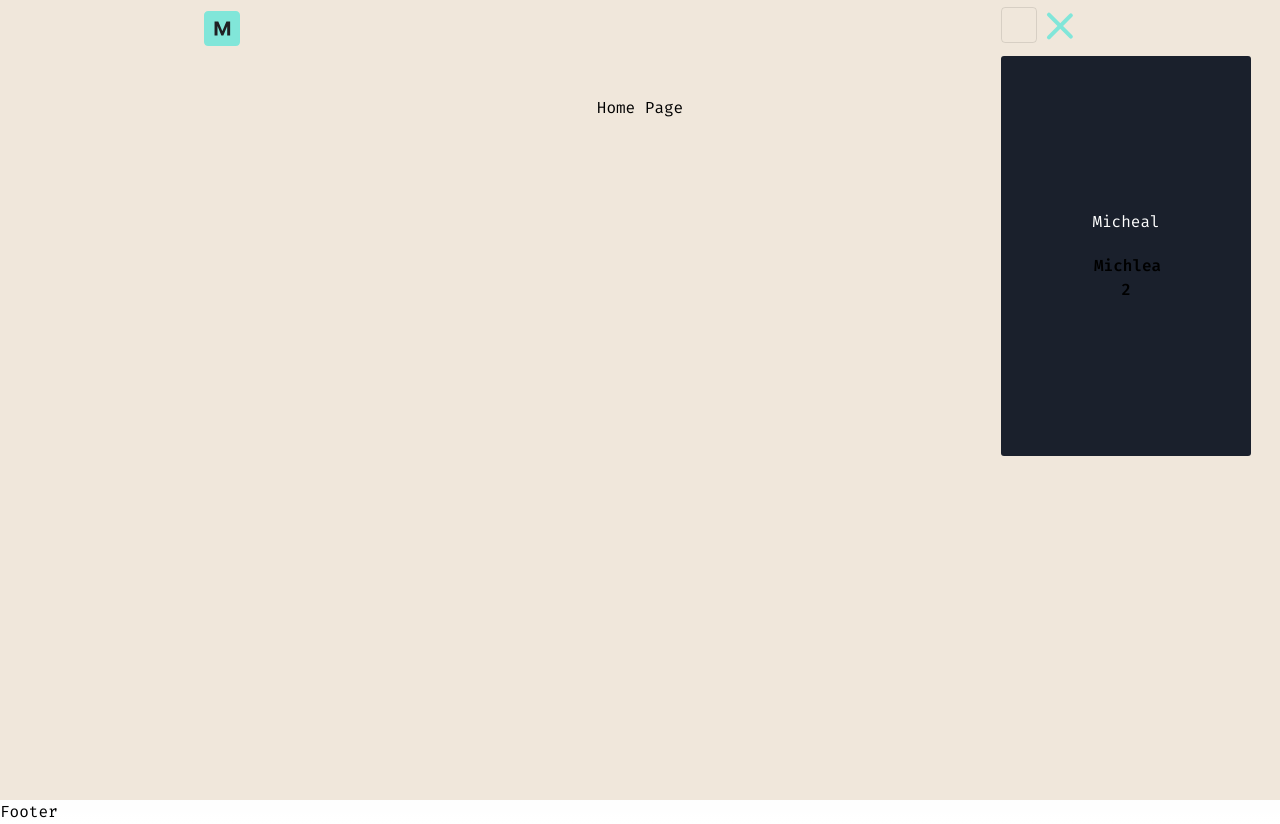
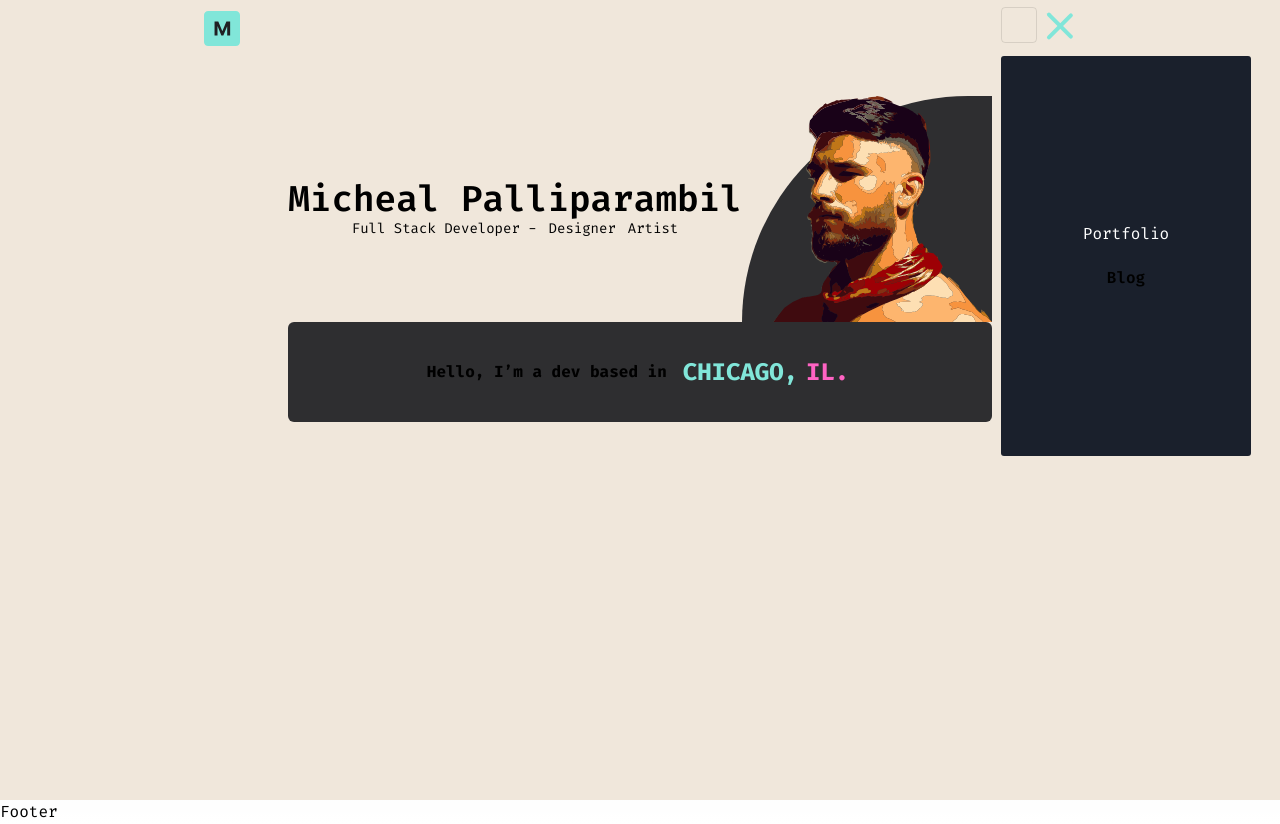
Before and after one commit to mike-rambil/Old_Portfolio_version.2, a Next.js app: page / in a window 1280 px wide. Both pictures are taken after a click on the button 1070 px from the left and 24 px from the top of the page. Built offline with nearby package versions, Linux system fonts and the light colour scheme; some icons are missing.

Commit message:
Hero Section: First Break

```diff
--- a/app/components/Navbar.tsx
+++ b/app/components/Navbar.tsx
@@ -77,16 +77,16 @@ export default function Navbar() {
           <div id='navbar' className='navbar '>
             <ul>
               <li className=' md:block cursor-pointer text-white hover:text-accent mb-5'>
-                <a href={'/'}>
+                <a href={'/portfolio'}>
                   <div className='flex  justify-center'>
-                    <div className='text-white'>Micheal</div>
+                    <div className='text-white'>Portfolio</div>
                   </div>
                 </a>
               </li>
               <li className='cursor-pointer  font-semibold hover:text-accent  '>
                 <Link href={'/'} className=' '>
                   <div className='flex  justify-center'>
-                    <div className='w-16'>Michlea 2</div>
+                    <div className='w-16'>Blog</div>
                   </div>
                 </Link>
               </li>
--- /dev/null
+++ b/app/components/hero/Hero.tsx
@@ -0,0 +1,53 @@
+'use client';
+
+import { motion } from 'framer-motion';
+import Image from 'next/image';
+import hero from '/public/images/hero.svg';
+
+const variants = {
+  hidden: { opacity: 0, x: 0, y: 20 },
+  enter: { opacity: 1, x: 0, y: 0 },
+  exit: { opacity: 0, x: -0, y: 20 },
+};
+
+export default function Hero() {
+  return (
+    <>
+      <motion.section
+        initial='hidden'
+        animate='enter'
+        exit='exit'
+        variants={variants}
+        transition={{ duration: 0.4, type: 'easeInOut' }}
+        // style={{ position: 'relative' }}
+      >
+        <div className='flex flex-col-reverse md:flex-row w-96 md:w-full '>
+          <div className='flex md:flex-col   md:justify-center items-center'>
+            <div>
+              <h1 className='text-4xl font-semibold'>Micheal Palliparambil</h1>
+            </div>
+            <div className='flex flex-col  md:flex md:flex-row gap-3 text-sm '>
+              <h3 className='hidden md:block'>Full Stack Developer -</h3>
+              <h3>Designer </h3>
+              <h3>Artist</h3>
+            </div>
+          </div>
+          <div className=' bg-neutral1 rounded-tl-full rounded-tr-full md:rounded-tr-none flex mx-auto'>
+            <Image
+              alt="Micheal Palliparambil's Picture"
+              src={hero}
+              width={250}
+              height={226}
+              priority
+            />
+          </div>
+        </div>
+        <div className='m-w-[279px] h-[100px] text-center flex justify-center items-center bg-neutral1 font-extrabold rounded-md'>
+          Hello, I’m a dev based in
+          <span className='text-main mx-1 ml-4 text-2xl'>CHICAGO,</span>
+          <span className='text-accent mx-1 text-2xl'>IL.</span>
+        </div>
+      </motion.section>
+    </>
+  );
+}
--- a/app/components/navbar.css
+++ b/app/components/navbar.css
@@ -35,12 +35,13 @@ ul li {
 
 .navbar {
   background-color: #1a202c;
-  position: fixed;
+  position: absolute;
   overflow: hidden;
   visibility: hidden;
   width: 250px;
   height: 400px;
   top: 3.5rem;
+
   opacity: 0;
   transition: 0.2s ease-in-out;
   text-align: center;
@@ -61,3 +62,9 @@ ul li {
   left: 50%;
   transform: translate(-50%, -50%);
 }
+
+@media screen and (max-width: 756px) {
+  .navbar {
+    right: 0;
+  }
+}
--- a/app/page.tsx
+++ b/app/page.tsx
@@ -1,7 +1,9 @@
+import Hero from './components/hero/Hero';
+
 export default function Home() {
   return (
     <main className='flex min-h-screen flex-col items-center justify-between p-24 bg-light  dark:bg-primary'>
-      Home Page
+      <Hero />
     </main>
   );
 }
--- a/tailwind.config.ts
+++ b/tailwind.config.ts
@@ -20,6 +20,7 @@ const config: Config = {
         secondary: '#fbd38d',
         accent: '#ff63c3',
         neutral: '#1a202c',
+        neutral1: '#242428F2',
 
         light: '#f0e7db',
       },
```
Also changed, not shown: public/images/hero.svg (added).
